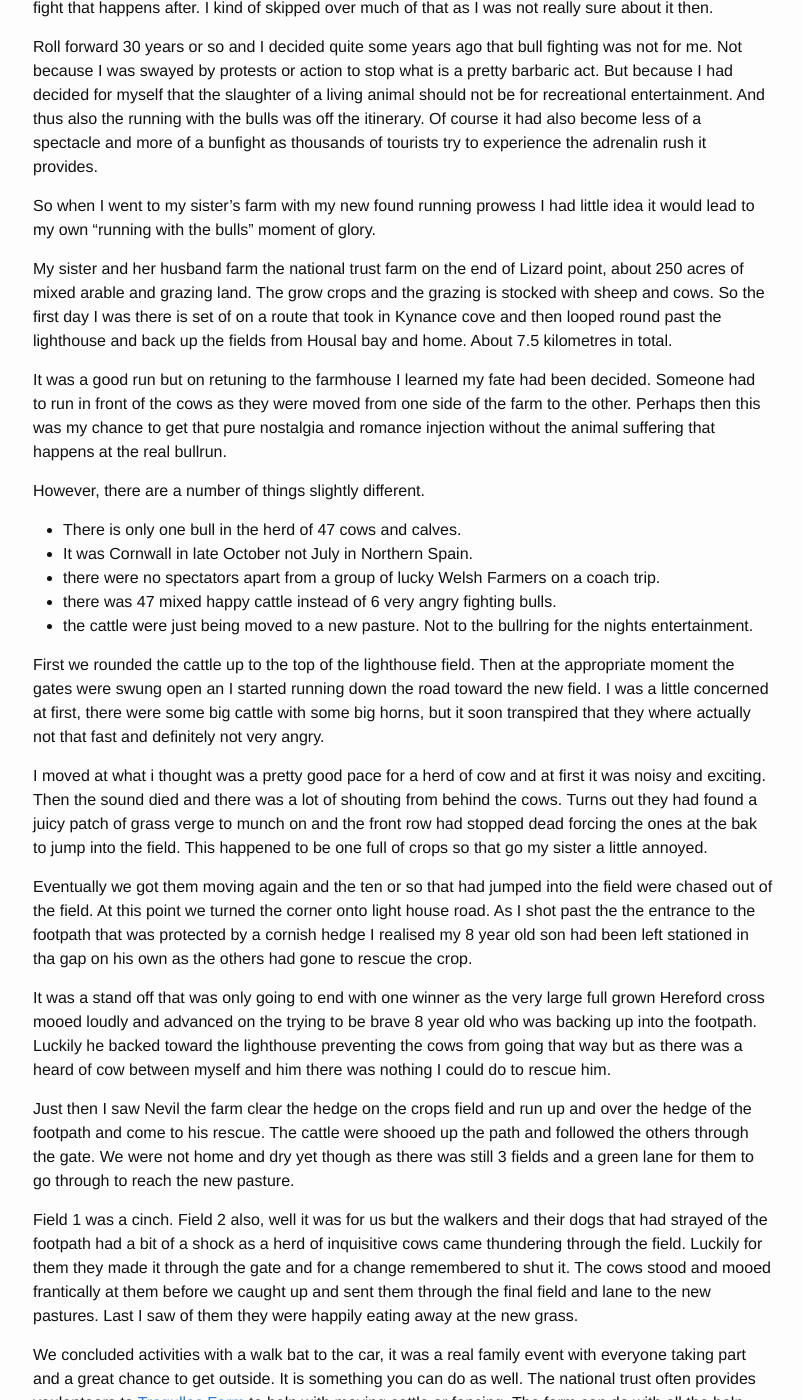
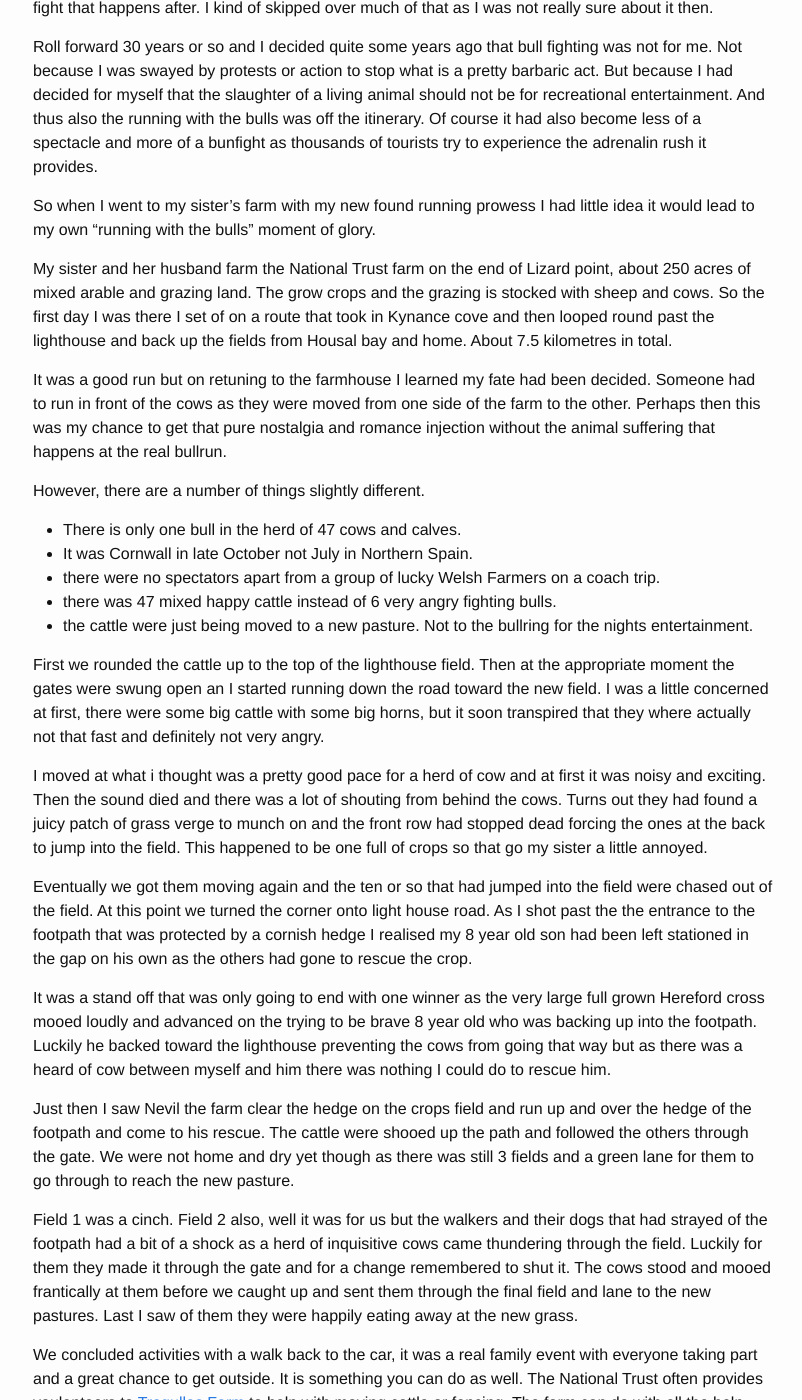
Before and after one commit to hayres/hayres.github.io, a Jekyll site: the page built from _posts/2016-10-29-running-with-the-bulls.markdown, in a window 1280 px wide and 1400 px high, scrolled down 339 px. Shown: the whole window, without its empty margins (237-1039 px from the left). Built offline with Jekyll 4.4.1, drawn with Linux system fonts in a browser that asks for light colours; some of the changed text lies outside the part shown.

Commit message:
Fix typos

```diff
--- a/_posts/2016-10-29-running-with-the-bulls.markdown
+++ b/_posts/2016-10-29-running-with-the-bulls.markdown
@@ -18,8 +18,8 @@ Of course it had also become less of a spectacle and more of a bunfight as thous
 
 So when I went to my sister's farm with my new found running prowess I had little idea it would lead to my own "running with the bulls" moment of glory.
 
-My sister and her husband farm the national trust farm on the end of Lizard point, about 250 acres of mixed arable and grazing land.  The grow crops and the grazing is stocked
-with sheep and cows.  So the first day I was there is set of on a route that took in Kynance cove and then looped round past the lighthouse and back up the fields from Housal bay and home.
+My sister and her husband farm the National Trust farm on the end of Lizard point, about 250 acres of mixed arable and grazing land.  The grow crops and the grazing is stocked
+with sheep and cows.  So the first day I was there I set of on a route that took in Kynance cove and then looped round past the lighthouse and back up the fields from Housal bay and home.
 About 7.5 kilometres in total.
 
 
@@ -40,12 +40,12 @@ I was a little concerned at first, there were some big cattle with some big horn
 where actually not that fast and definitely not very angry.
 
 I moved at what i thought was a pretty good pace for a herd of cow and at first it was noisy and exciting.  Then the sound died and there was a lot of shouting from behind the cows.
-Turns out they had found a juicy patch of grass verge to munch on and the front row had stopped dead forcing the ones at the bak to jump into the field.
+Turns out they had found a juicy patch of grass verge to munch on and the front row had stopped dead forcing the ones at the back to jump into the field.
 This happened to be one full of crops so that go my sister a little annoyed.
 
 Eventually we got them moving again and the ten or so that had jumped into the field were chased out of the field.  At this point we turned the corner onto light house road.
 As I shot past the the entrance to the footpath that was protected by a cornish hedge I realised my 8 year old
-son had been left stationed in tha gap on his own as the others had gone to rescue the crop.
+son had been left stationed in the gap on his own as the others had gone to rescue the crop.
 
 It was a stand off that was only going to end with one winner as the very large full grown Hereford cross mooed loudly and advanced
 on the trying to be brave 8 year old who was backing up into the footpath. Luckily he backed toward the lighthouse preventing the cows
@@ -60,8 +60,8 @@ inquisitive cows came thundering through the field.  Luckily for them they made
 The cows stood and mooed frantically at them before we caught up and sent them through the final field and lane to the new pastures.
 Last I saw of them they were happily eating away at the new grass.
 
-We concluded activities with a walk bat to the car, it was a real family event with everyone taking part and a great chance to get outside.
-It is something you can do as well.  The national trust often provides voulenteers to [Tregullas Farm](http://www.tregullasfarm.co.uk){:target="_blank"} to help with moving cattle or fencing.
+We concluded activities with a walk back to the car, it was a real family event with everyone taking part and a great chance to get outside.
+It is something you can do as well.  The National Trust often provides voulenteers to [Tregullas Farm](http://www.tregullasfarm.co.uk){:target="_blank"} to help with moving cattle or fencing.
 The farm can do with all the help they can so go ahead and get involved.
 
 
```
